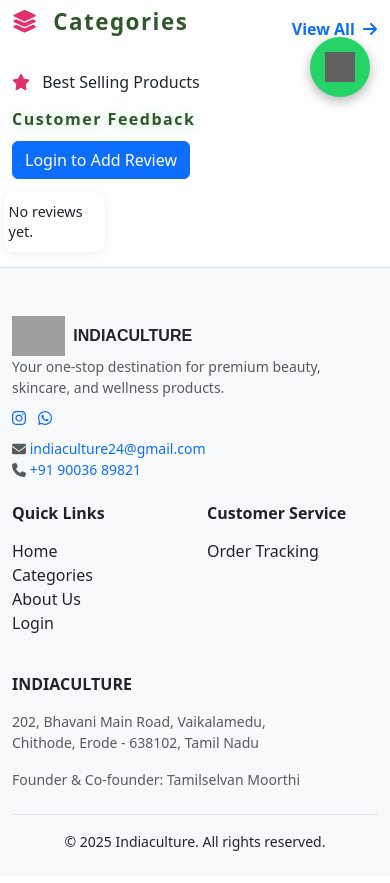
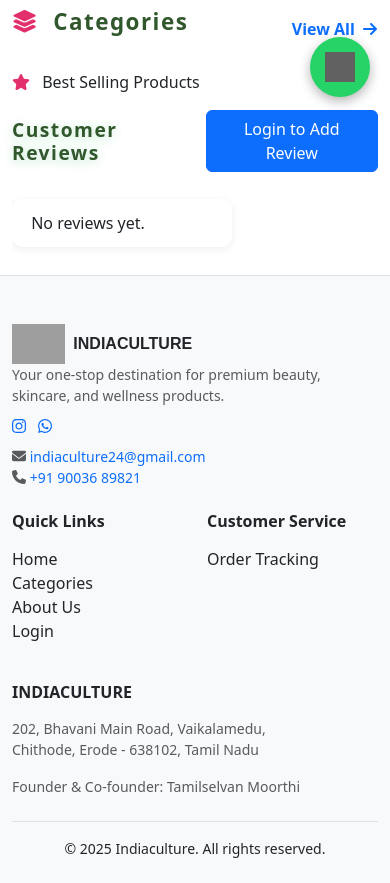
Before and after one commit to IndiaCulture/IndiaCulture_E-commerce, a Django app: template myapp/templates/pages/home.html in a window 390 px wide. Shown: the part 727-1610 px from the top of the page. Before the commit the page ends 1578 px from the top, so only its background shows below. Run offline with Django 3.2, Linux system fonts and the light colour scheme; the template is opened without the code that fills it, so the values that code supplies are empty; grey boxes are pictures that could not be loaded.

Commit message:
Review section

```diff
--- a/myapp/templates/section/reviews.html
+++ b/myapp/templates/section/reviews.html
@@ -7,7 +7,6 @@
   }
   .feedback-row {
     padding: 1.5rem 0;
-    white-space: nowrap;
     position: relative;
   }
   .heading {
@@ -25,27 +24,21 @@
     text-shadow: 0 2px 12px var(--nature-light-green);
   }
 
-  .feedback-row::before {
-    content: '';
-    position: absolute;
-    top: 0;
-    left: 0;
-    width: 100%;
-    height: 100%;
-    background: linear-gradient(
-      90deg,
-      var(--light) 0%,
-      rgba(255, 255, 255, 0) 10%,
-      rgba(255, 255, 255, 0) 90%,
-      var(--light) 100%
-    );
-    z-index: 2;
-    pointer-events: none;
+  .feedback-container {
+    display: flex;
+    gap: 1rem;
+    overflow-x: auto;
+    scroll-behavior: smooth;
+    padding: 1rem 0;
   }
 
-  .feedback-container {
-    display: inline-flex;
-    animation: scrollLeft 25s linear infinite;
+  .feedback-container::-webkit-scrollbar {
+    height: 8px;
+  }
+
+  .feedback-container::-webkit-scrollbar-thumb {
+    background: var(--primary);
+    border-radius: 4px;
   }
 
   .feedback-slide {
@@ -53,11 +46,8 @@
     border-radius: 0.7rem;
     box-shadow: 0 2px 8px rgba(0, 0, 0, 0.07);
     padding: 1.2rem 1.5rem;
-    margin: 0 1rem;
-    display: flex;
-    align-items: center;
-    min-width: 18rem;
-    max-width: 22rem;
+    flex: 0 0 18rem;
+    max-width: 18rem;
     white-space: normal;
     font-size: 1.1rem;
     color: var(--text);
@@ -89,20 +79,11 @@
     flex: 1;
   }
 
-  @keyframes scrollLeft {
-    0% {
-      transform: translateX(0);
-    }
-    100% {
-      transform: translateX(-50%);
-    }
-  }
-
   /* Responsive Adjustments */
-  @media (max-width: 1024px) {
+  @media (max-width: 768px) {
     .feedback-slide {
-      min-width: 13rem;
-      max-width: 16rem;
+      flex: 0 0 14rem;
+      max-width: 14rem;
       font-size: 0.95rem;
       padding: 1rem 0.7rem;
     }
@@ -114,113 +95,36 @@
     }
   }
 
-  @media (max-width: 768px) {
+  @media (max-width: 480px) {
     .feedback-slide {
-      min-width: 12rem;
-      max-width: 14rem;
-      font-size: 0.92rem;
+      flex: 0 0 90%;
+      max-width: 60%;
+      font-size: 0.9rem;
       padding: 0.8rem 0.5rem;
-      margin: 0 0.5rem;
     }
     .heading {
       font-size: 1.2rem;
       margin-bottom: 1rem;
     }
-    .feedback-row::before {
-      background: linear-gradient(
-        90deg,
-        var(--light) 0%,
-        rgba(255, 255, 255, 0) 5%,
-        rgba(255, 255, 255, 0) 95%,
-        var(--light) 100%
-      );
-    }
-    .feedback {
-      padding: 1.2rem 0 1rem 0;
-    }
     .feedback-row {
       padding: 0.7rem 0;
     }
-    .feedback-container {
-      animation-duration: 35s;
-    }
-    .feedback-slide p {
-      margin-left: 0.3rem;
-    }
-    .feedback-slide .user-info h3 {
-      font-size: 1rem;
-    }
-    .feedback .feedback-action {
-      position: absolute;
-      top: 1rem;
-      right: 1rem;
-      z-index: 3;
-      text-align: right;
-      width: auto;
-    }
   }
 
-  @media (max-width: 480px) {
-    .feedback {
-      padding: 0.7rem 0 0.5rem 0;
-    }
-    .heading {
-      font-size: 1rem;
-      margin-bottom: 0.7rem;
-    }
-    .feedback-slide {
-      min-width: 90%;
-      max-width: 90%;
-      width: 90%;
-      box-sizing: border-box;
-      font-size: 0.9rem;
-      padding: 0.6rem 0.3rem;
-      margin: 0 0 0.7rem 0;
-      flex-direction: column;
-      align-items: flex-start;
-    }
-    .feedback-slide .user-info h3 {
-      font-size: 0.95rem;
-    }
-    .feedback-slide p {
-      margin-left: 0;
-      font-size: 0.9rem;
-    }
-    .feedback-row {
-      padding: 0.3rem 0;
-    }
-    .feedback-container {
-      animation-duration: 45s;
-    }
-    .feedback-row::before {
-      background: none;
-    }
-    .feedback-row {
-      white-space: normal;
-    }
-    .feedback .feedback-action {
-      position: absolute;
-      top: 0.5rem;
-      right: 0.5rem;
-      z-index: 3;
-      text-align: right;
-      width: auto;
-    }
-  }
-
-  /* Ensure button is visible and responsive */
   .feedback .btn {
     font-size: 1rem;
     padding: 0.5rem 1rem;
     border-radius: 0.5rem;
     margin-bottom: 0.5rem;
   }
+
   @media (max-width: 768px) {
     .feedback .btn {
       font-size: 0.9rem;
       padding: 0.4rem 0.8rem;
     }
   }
+
   @media (max-width: 480px) {
     .feedback .btn {
       font-size: 0.8rem;
@@ -231,15 +135,19 @@
 
 <section class="bestsell-section">
   <div class="container">
-    <h1 class="heading">Customer Feedback</h1>
-    <div class="feedback-action">
-      {% if user.is_authenticated %}
-        <a href="{% url 'submit_review' %}" class="btn btn-primary">Add Review</a>
-      {% else %}
+    <div class="feedback-header">
+      <div style="display: flex; justify-content: space-between; align-items: center;">
+        <h1 class="heading" style="margin: 0;">Customer Reviews</h1>
+        <div class="feedback-action">
+          {% if user.is_authenticated %}
+        <a href="{% url 'submit_review' %}" class="btn btn-primary" style="font-size: 0.8rem;">Add Review</a>
+          {% else %}
         <a href="{% url 'login' %}?next={% url 'submit_review' %}" class="btn btn-primary">Login to Add Review</a>
-      {% endif %}
+          {% endif %}
+        </div>
+      </div>
     </div>
-    <div class="feedback-row top-row">
+    <div class="feedback-row">
       <div class="feedback-container">
         {% for review in reviews %}
           <div class="feedback-slide">
@@ -263,18 +171,26 @@
 </section>
 
 <script>
-  // Infinite Scrolling Feedback Rows
-  function duplicateFeedbackSlides() {
-    const containers = document.querySelectorAll('.feedback-container');
-    containers.forEach(container => {
-      const slides = container.querySelectorAll('.feedback-slide');
-      if (slides.length === 1 && slides[0].textContent.includes('No reviews yet.')) {
-        return;
+  // Auto-scroll functionality for feedback container
+  const feedbackContainer = document.querySelector('.feedback-container');
+  let isScrolling = false;
+
+  function autoScroll() {
+    if (!isScrolling) {
+      feedbackContainer.scrollBy({ left: 1, behavior: 'smooth' });
+      if (feedbackContainer.scrollLeft + feedbackContainer.clientWidth >= feedbackContainer.scrollWidth) {
+        feedbackContainer.scrollTo({ left: 0, behavior: 'smooth' });
       }
-      slides.forEach(slide => {
-        const clone = slide.cloneNode(true);
-        container.appendChild(clone);
-      });
-    });
+    }
   }
+
+  setInterval(autoScroll, 50);
+
+  feedbackContainer.addEventListener('mouseover', () => {
+    isScrolling = true;
+  });
+
+  feedbackContainer.addEventListener('mouseout', () => {
+    isScrolling = false;
+  });
 </script>
```
Also changed, not shown: db.sqlite3.
